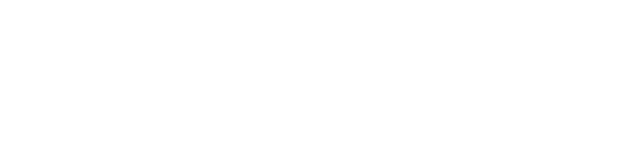
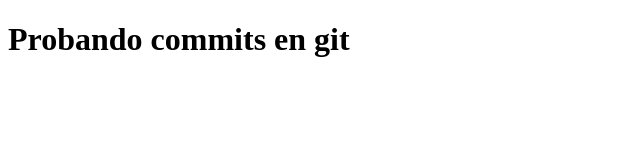
Before and after one commit to julquiceno/Practica-git, a plain HTML site: page index.html in a window 1280 px wide. Shown: the whole page, without its empty margins (0-640 px from the left). Drawn offline with Linux system fonts and the light colour scheme.

Commit message:
cambio en el titulo y agrege texto al body

```diff
--- a/index.html
+++ b/index.html
@@ -4,9 +4,9 @@
     <meta charset="UTF-8">
     <meta http-equiv="X-UA-Compatible" content="IE=edge">
     <meta name="viewport" content="width=device-width, initial-scale=1.0">
-    <title>Prueba git</title>
+    <title>Esta es una practica de Git</title>
 </head>
 <body>
-
+    <h1>Probando commits en git</h1>
 </body>
 </html>
```
